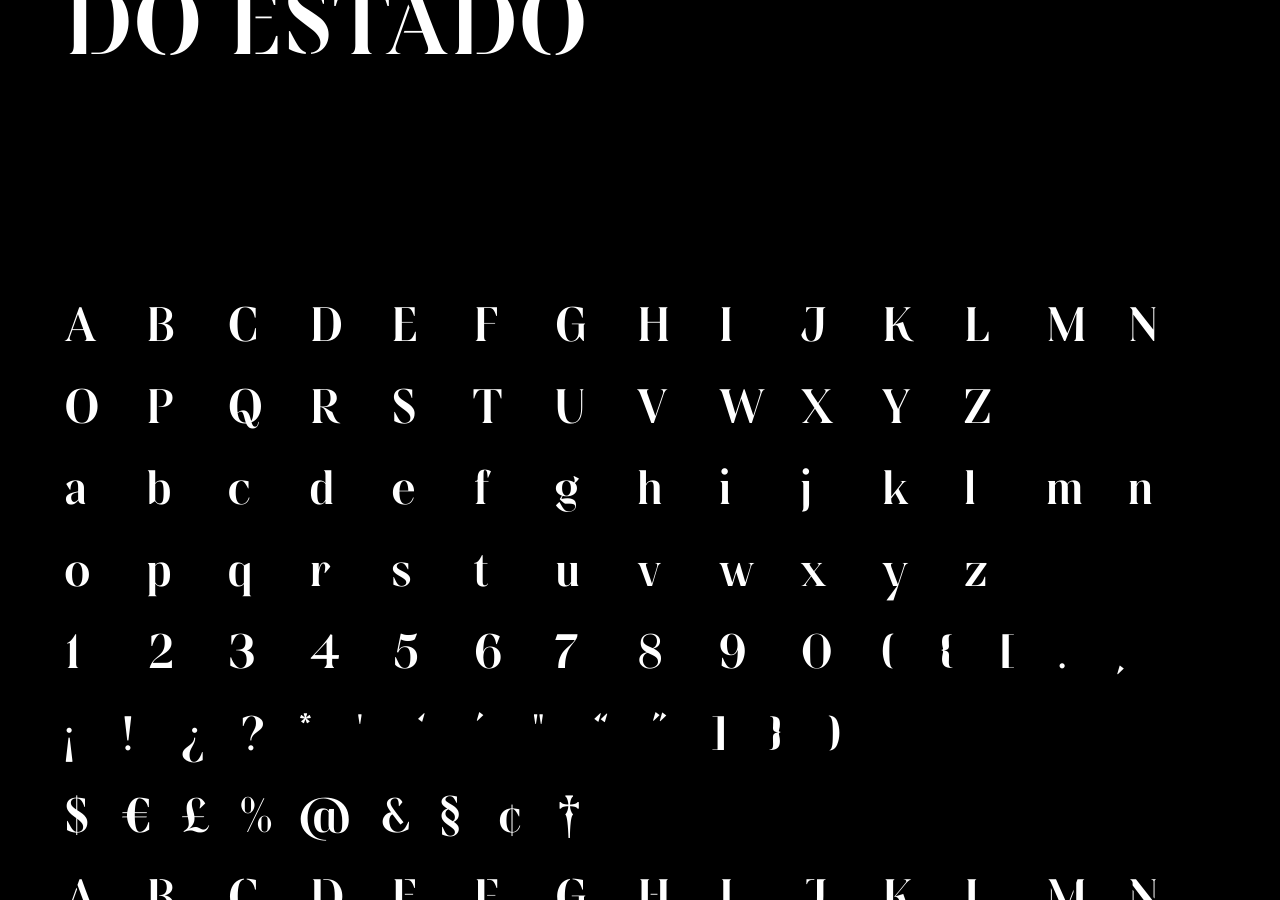
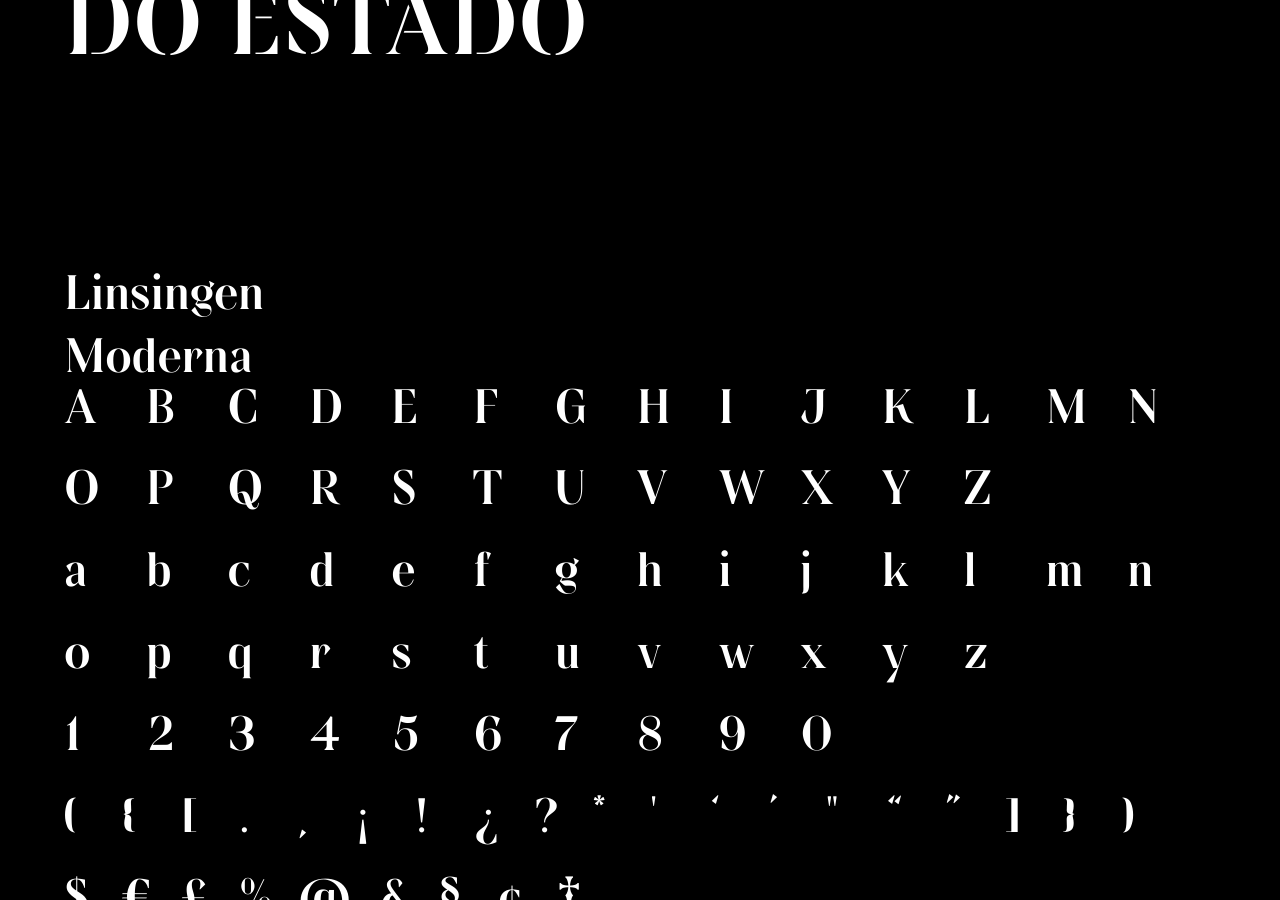
Before and after one commit to rnmp/jeans-dope-site, a Jekyll site: the page built from _projects/linsingen.md, in a window 1280 px wide and 900 px high, scrolled down 3188 px. Built offline with Jekyll 4.4.1, drawn with Linux system fonts in a browser that asks for light colours; some web fonts are replaced.

Commit message:
Updated Linsingen

```diff
--- a/_projects/linsingen.md
+++ b/_projects/linsingen.md
@@ -12,6 +12,8 @@ layout: project
 ---
 
 <div class="font-grid" style="font-family: 'Linsingen Moderna'; font-size: 4vw; font-weight: 300;">
+  <span><i> Linsingen Moderna</i></span>
+  <div class="break"></div>
   <span><i>A</i></span>
   <span><i>B</i></span>
   <span><i>C</i></span>
@@ -76,6 +78,7 @@ layout: project
   <span><i>8</i></span>
   <span><i>9</i></span>
   <span><i>0</i></span>
+  <div class="break"></div>
   <span class="mini"><i>(</i></span>
   <span class="mini"><i>{</i></span>
   <span class="mini"><i>[</i></span>
@@ -105,6 +108,7 @@ layout: project
   <span class="mini"><i>§</i></span>
   <span class="mini"><i>¢</i></span>
   <span class="mini"><i>†</i></span>
+  <div class="break"></div>
 </div>
 
 <div class="font-grid" style="font-family: 'Linsingen Stencil'; font-size: 4vw; font-weight: 300;">
@@ -202,6 +206,7 @@ layout: project
   <span class="mini"><i>§</i></span>
   <span class="mini"><i>¢</i></span>
   <span class="mini"><i>†</i></span>
+  <div class="break"></div>
 </div>
 
 <div class="font-grid" style="font-family: 'Linsingen Vintage'; font-size: 4vw; font-weight: 300;">
@@ -299,4 +304,5 @@ layout: project
   <span class="mini"><i>§</i></span>
   <span class="mini"><i>¢</i></span>
   <span class="mini"><i>†</i></span>
+  <div class="break"></div>
 </div>
```
